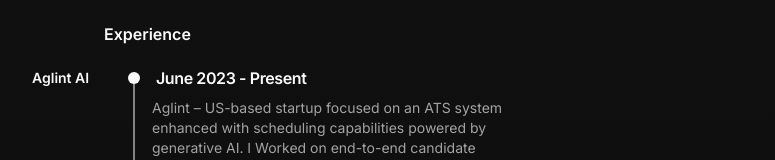
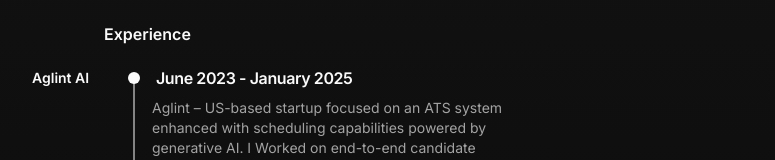
Before and after one commit to dileepbc01/my-portfolio, a Next.js app: page / in a window 1280 px wide. Shown: the part 386-546 px from the top of the page, without its empty margins (216-991 px from the left). Built offline with nearby package versions, Linux system fonts and the light colour scheme.

Commit message:
fix : update experience

```diff
--- a/src/config.tsx
+++ b/src/config.tsx
@@ -86,7 +86,7 @@
     {
       id: 1,
       title: 'Aglint AI',
-      date: 'June 2023 - Present',
+      date: 'June 2023 - January 2025',
       description: (
         <>
           Aglint – US-based startup focused on an ATS system enhanced with
```
